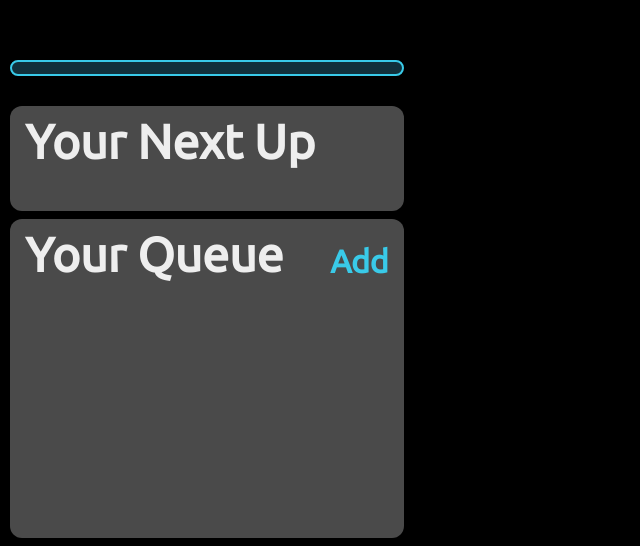
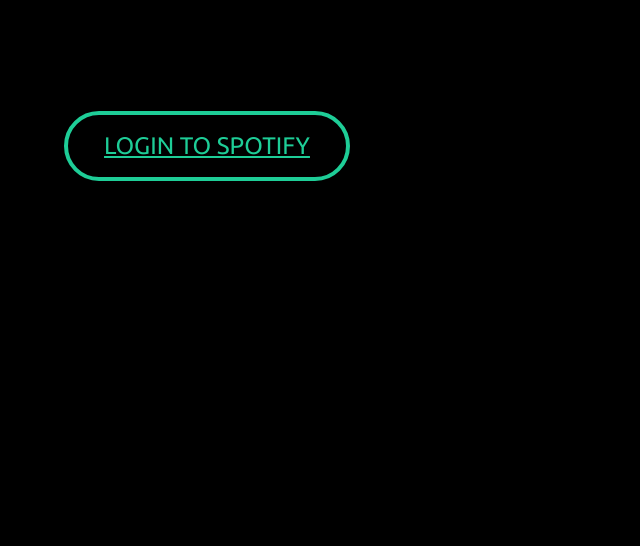
Before and after one commit to ToddBerliner/PartyDJ, a React (Create React App) app in the folder app/: page /login in a window 1280 px wide. Shown: the part 254-800 px from the top of the page, without its empty margins (0-640 px from the left). Built offline with nearby package versions, Linux system fonts and the light colour scheme.

Commit message:
Got login flow mostly working and react router implemented

```diff
--- a/app/package.json
+++ b/app/package.json
@@ -6,6 +6,7 @@
     "jquery": "^3.4.1",
     "react": "^16.12.0",
     "react-dom": "^16.12.0",
+    "react-router-dom": "^5.1.2",
     "react-scripts": "3.2.0"
   },
   "scripts": {
--- a/app/src/App.css
+++ b/app/src/App.css
@@ -2,14 +2,18 @@
   height: 100%;
   width: 100%;
   display: flex;
+}
+.Login {
+  display: flex;
+  flex-direction: column;
+  align-items: center;
+  justify-content: center;
+}
+.PlayerWrap {
+  display: flex;
   flex-direction: column;
   align-items: stretch;
   justify-content: flex-start;
-}
-
-.PlayerBg {
-  height: 45%;
-  background-size: cover;
 }
 .Player {
   background-image: url(./fade.png);
@@ -20,6 +24,10 @@
   flex-direction: column;
   justify-content: flex-end;
   align-items: center;
+}
+.PlayerBg {
+  height: 45%;
+  background-size: cover;
 }
 .playing-wrap {
   text-align: center;
@@ -103,10 +111,8 @@
   border: 0.2em solid #1ecd97;
   color: #1ecd97;
   cursor: pointer;
-  font-size: 3vmin;
   padding: 0.7em 1.5em;
   text-transform: uppercase;
-  transition: all 0.25s ease;
 }
 
 .btn:hover {
@@ -116,6 +122,11 @@
 
 .btn--login {
   margin: 0 auto;
+}
+.device {
+  margin: 10px;
+  width: 75%;
+  cursor: pointer;
 }
 
 .song-cell-wrap {
--- a/app/src/App.js
+++ b/app/src/App.js
@@ -1,27 +1,15 @@
 import React, { Component } from 'react';
 import * as $ from "jquery";
+import './App.css';
 import Player from './Player.js';
+import Login from './Login.js';
+import { emptyItem } from './config.js';
 import {
-  authEndpoint,
-  clientId,
-  redirectUri,
-  scopes,
-  deviceId
-} from './config.js';
-import './App.css';
-
-const hash = window.location.hash
-  .substring(1)
-  .split("&")
-  .reduce(function (initial, item) {
-    if (item) {
-      var parts = item.split("=");
-      initial[parts[0]] = decodeURIComponent(parts[1]);
-    }
-    return initial;
-  }, {});
-
-window.location.hash = "";
+  BrowserRouter as Router,
+  Switch,
+  Route,
+  Redirect
+} from "react-router-dom";
 
 class App extends Component {
 
@@ -36,15 +24,7 @@
       deviceId: null,
       playlist: [],
       songsAhead: 0,
-      item: {
-        album: {
-          images: [{ url: "" }],
-          name: ""
-        },
-        name: "",
-        artists: [{ name: "" }],
-        duration_ms: 0,
-      },
+      item: emptyItem,
       is_playing: "Paused",
       progress_ms: 124560
     }
@@ -52,24 +32,11 @@
     this.getStationState = this.getStationState.bind(this);
     this.getMasterStationState = this.getMasterStationState.bind(this);
     this.playAline = this.playAline.bind(this);
+    this.handleLogin = this.handleLogin.bind(this);
   }
 
   componentDidMount() {
 
-    // Check for master
-    if (hash.start) {
-      this.setState({ isMaster: true });
-    }
-
-    // Check for Spotify token
-    let _token = hash.access_token;
-    if (_token) {
-      this.setState({
-        token: _token,
-      }, () => { console.log(this.state) });
-      this.poller = setInterval(this.getCurrentlyPlaying, 1000);
-      this.poller2 = setInterval(this.getMemberStationState, 1000);
-    }
     if (this.state.token) {
       this.poller = setInterval(this.getCurrentlyPlaying, 1000);
       this.poller2 = setInterval(this.getMemberStationState, 1000);
@@ -136,7 +103,7 @@
       context_uri: "spotify:playlist:4HYvgc9ft7dr4uv9SYxVZE"
     }
     $.ajax({
-      url: "https://api.spotify.com/v1/me/player/play?device_id=" + deviceId,
+      url: "https://api.spotify.com/v1/me/player/play?device_id=" + this.state.deviceId,
       type: "PUT",
       data: JSON.stringify(aline),
       beforeSend: (xhr) => {
@@ -152,31 +119,39 @@
     });
   }
 
+  handleLogin(token, deviceId) {
+    this.setState({
+      token: token,
+      deviceId: deviceId,
+      isMaster: true
+    }, () => {
+      this.poller = setInterval(this.getCurrentlyPlaying, 1000)
+    });
+  }
+
   render() {
     return (
-      <div className="App">
-        {this.state.isMaster && (!this.state.token || !this.state.deviceId) && (
-          !this.state.token && (
-            <div className="LoginWrap">
-              <a
-                className="btn btn--loginApp-link"
-                href={`${authEndpoint}?client_id=${clientId}&redirect_uri=${redirectUri}&scope=${scopes.join("%20")}&response_type=token&show_dialog=true`}
-              >
-                Login to Spotify
-            </a>
-            </div>
-          )
-        )}
-        {((this.state.isMaster && this.state.token) || !this.state.is_master) && (
-          <Player
-            item={this.state.item}
-            progress_ms={this.state.progress_ms}
-            playlist={this.state.playlist}
-          />
-        )}
-      </div>
+      <Router>
+        <Switch>
+          <Route path="/login">
+            {this.state.token && this.state.deviceId
+              ? <Redirect to="/" />
+              : <Login handleLogin={this.handleLogin} />}
+          </Route>
+          <Route path="/">
+            <Player
+              item={this.state.item}
+              progress_ms={this.state.progress_ms}
+              playlist={this.state.playlist}
+            />
+          </Route>
+        </Switch>
+      </Router>
     );
   }
 }
 
+// /start -> setIsMaster, get token + device id -> go to /master
+// /member -> start polling
+
 export default App;
--- /dev/null
+++ b/app/src/Login.js
@@ -0,0 +1,114 @@
+import React, { Component } from "react";
+import * as $ from "jquery";
+import './App.css';
+import {
+    authEndpoint,
+    clientId,
+    redirectUri,
+    scopes
+} from './config.js';
+
+const hash = window.location.hash
+    .substring(1)
+    .split("&")
+    .reduce(function (initial, item) {
+        if (item) {
+            var parts = item.split("=");
+            initial[parts[0]] = decodeURIComponent(parts[1]);
+        }
+        return initial;
+    }, {});
+
+class Login extends Component {
+
+    constructor() {
+        super();
+        this.state = {
+            token: null,
+            devices: []
+        }
+        this.selectDevice = this.selectDevice.bind(this);
+        this.getDevices = this.getDevices.bind(this);
+    }
+
+    selectDevice(deviceId) {
+        this.props.handleLogin(this.state.token, deviceId);
+    }
+
+    getDevices() {
+        $.ajax({
+            url: "https://api.spotify.com/v1/me/player/devices",
+            type: "GET",
+            beforeSend: (xhr) => {
+                xhr.setRequestHeader("Authorization", "Bearer " + this.state.token);
+            },
+            success: function (data) {
+                if (data) {
+                    this.setState({
+                        devices: data.devices
+                    });
+                }
+            },
+            context: this,
+            error: function (xhr, status, error) {
+                alert(error);
+            }
+        });
+    }
+
+    componentDidMount() {
+        // Check for Spotify token
+        let _token = hash.access_token;
+        if (_token) {
+            this.setState({
+                token: _token,
+            }, () => {
+                this.getDevices();
+            });
+        }
+    }
+
+    render() {
+        return this.state.token
+            ? (<DeviceSelect
+                devices={this.state.devices}
+                selectDevice={this.selectDevice}
+            />)
+            : (<LoginBtn />);
+    }
+}
+
+const LoginBtn = () => {
+    return (
+        <div className="App Login">
+            <a
+                className="btn btn--loginApp-link"
+                href={`${authEndpoint}?client_id=${clientId}&redirect_uri=${redirectUri}&scope=${scopes.join("%20")}&response_type=token&show_dialog=true`}
+            >
+                Login to Spotify
+             </a>
+        </div>
+    );
+}
+
+const DeviceSelect = ({ devices, selectDevice }) => {
+    const deviceItems = devices.map((device, index) => {
+        return (
+            <button
+                className="btn btn--loginApp-link device"
+                key={index}
+                onClick={() => {
+                    selectDevice(device.id);
+                }} >{device.name} {device.type}</button>
+        );
+    })
+    return (
+        <div className="App Login">
+            <div className="section-title">Select a Device</div>
+            {deviceItems}
+        </div>
+    );
+}
+
+
+export default Login;
--- a/app/src/Player.js
+++ b/app/src/Player.js
@@ -18,7 +18,7 @@
 
     return (
         // Player UI
-        <>
+        <div className="App PlayerWrap">
             <div className="PlayerBg" style={playerBgStyles}>
                 <div className="Player">
                     <div className="playing-wrap">
@@ -61,7 +61,7 @@
                     </div>
                 </div>
             </div>
-        </>
+        </div>
     )
 }
 
--- a/app/src/config.js
+++ b/app/src/config.js
@@ -1,7 +1,7 @@
 export const authEndpoint = "https://accounts.spotify.com/authorize";
 
 export const clientId = "5624ad43c59e452fa3878109bb0f7783";
-export const redirectUri = "http://localhost:3000/redirect";
+export const redirectUri = "http://localhost:3000/login";
 export const scopes = [
     "user-top-read",
     "user-read-currently-playing",
@@ -13,3 +13,12 @@
     "user-top-read"
 ];
 export const deviceId = "de3815c44805edf38db1b732b806e182471712d1";
+export const emptyItem = {
+    album: {
+        images: [{ url: "" }],
+        name: ""
+    },
+    name: "",
+    artists: [{ name: "" }],
+    duration_ms: 0,
+};
```
Also changed, not shown: 2 other files (tests, documents, lock files or other folders).
